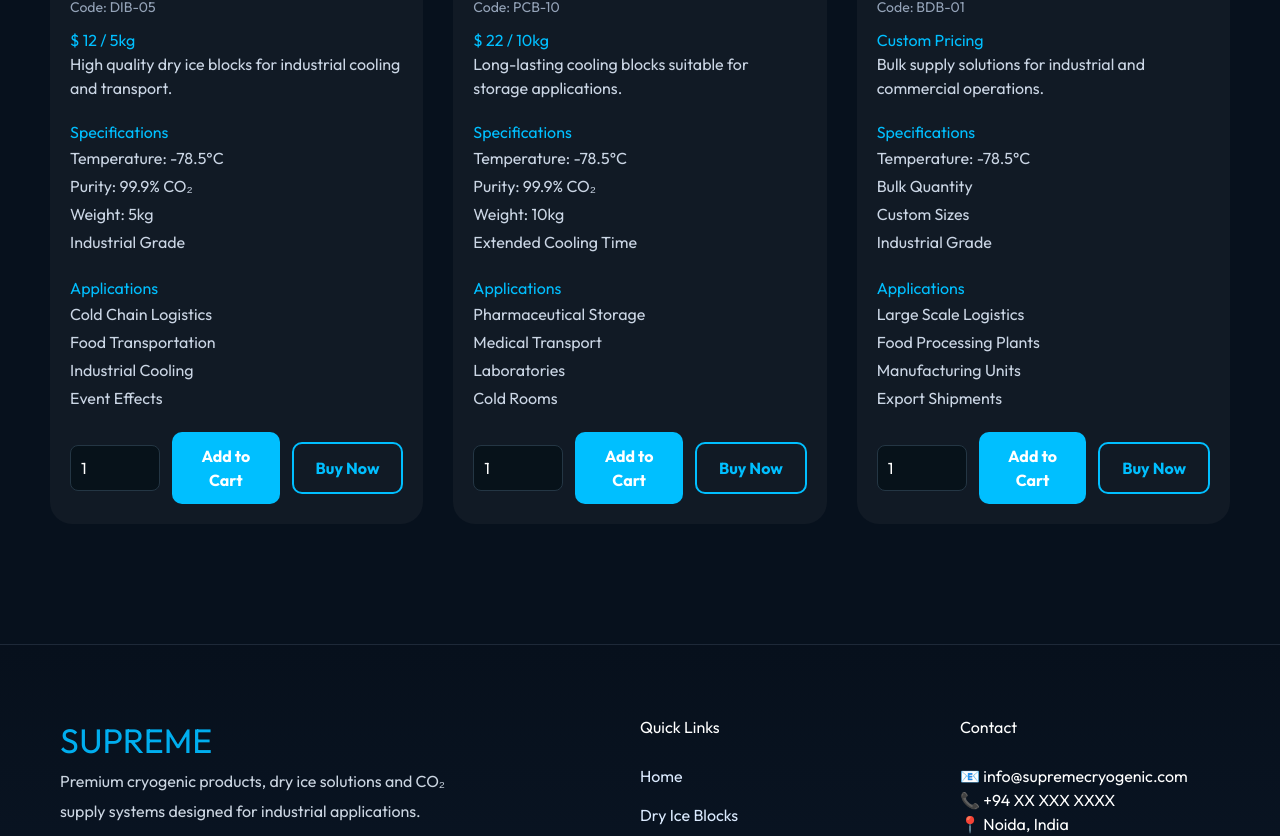
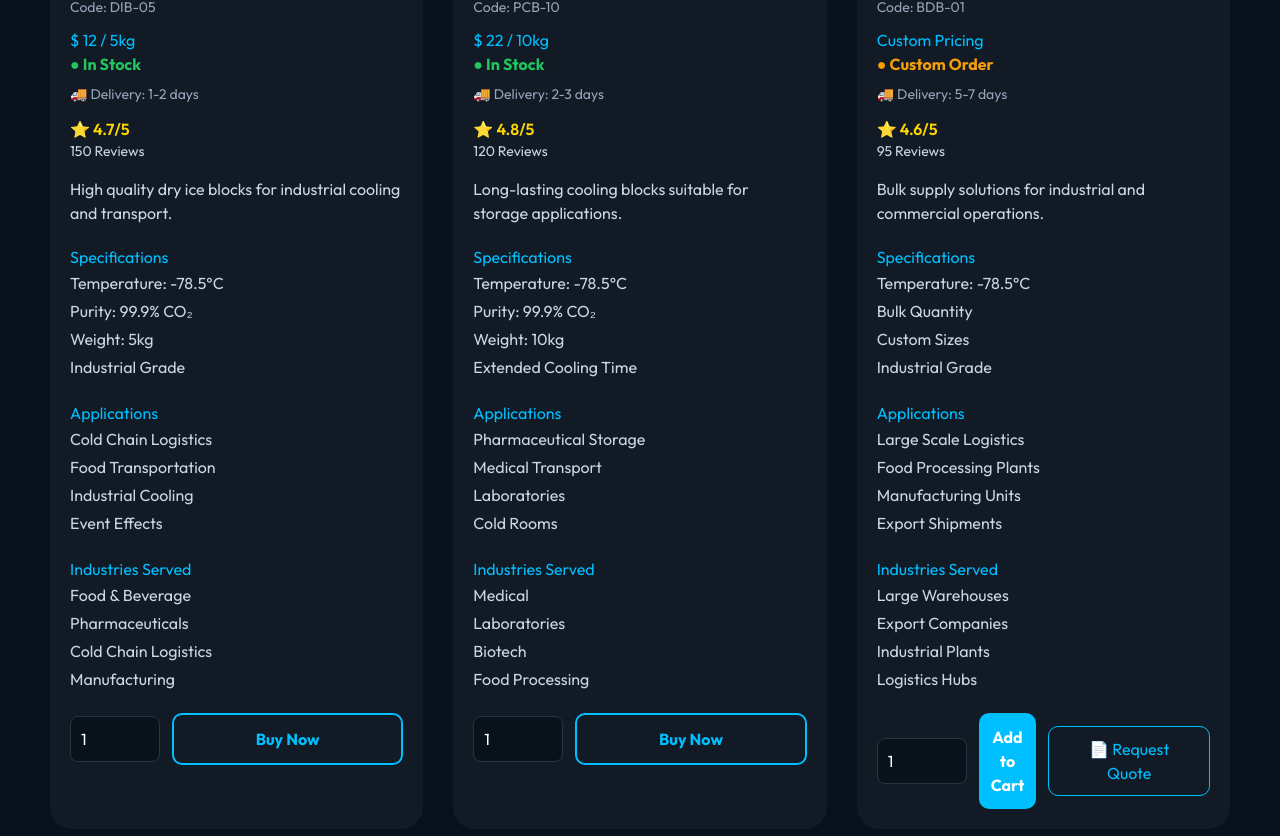
Before and after one commit to harshkr001/Supreme_Cyogenic, a React (Vite) app: page /dry-ice-blocks in a window 1280 px wide. Shown: the part 733-1569 px from the top of the page. Built offline with nearby package versions, Linux system fonts and the light colour scheme.

Commit message:
dryiceblock update

```diff
--- a/src/Pages/DryIceBlocks.jsx
+++ b/src/Pages/DryIceBlocks.jsx
@@ -14,6 +14,11 @@ function DryIceBlocks() {
       title: "Industrial Dry Ice Blocks",
       price: "$ 12 / 5kg",
       productCode: "DIB-05",
+      availability: "In Stock",
+      deliveryTime: "1-2 days",
+      rating: "4.7/5",
+      reviews: "150 Reviews",
+      quoteOnly: false,
       desc: "High quality dry ice blocks for industrial cooling and transport.",
 
       specifications: [
@@ -28,6 +33,13 @@ function DryIceBlocks() {
         "Food Transportation",
         "Industrial Cooling",
         "Event Effects"
+      ],
+
+      industries: [
+        "Food & Beverage",
+        "Pharmaceuticals",
+        "Cold Chain Logistics",
+        "Manufacturing"
       ]
     },
     {
@@ -36,6 +48,11 @@ function DryIceBlocks() {
       title: "Premium Cooling Blocks",
       price: "$ 22 / 10kg",
       productCode: "PCB-10",
+      availability: "In Stock",
+      deliveryTime: "2-3 days",
+      rating: "4.8/5",
+      reviews: "120 Reviews",
+      quoteOnly: false,
       desc: "Long-lasting cooling blocks suitable for storage applications.",
 
       specifications: [
@@ -50,7 +67,13 @@ function DryIceBlocks() {
         "Medical Transport",
         "Laboratories",
         "Cold Rooms"
-      ]
+      ],
+      industries: [
+        "Medical",
+        "Laboratories",
+        "Biotech",
+        "Food Processing"
+      ],
     },
     {
       id: "block-2",
@@ -58,6 +81,11 @@ function DryIceBlocks() {
       title: "Bulk Dry Ice Blocks",
       price: "Custom Pricing",
       productCode: "BDB-01",
+      availability: "Custom Order",
+      deliveryTime: "5-7 days",
+      rating: "4.6/5",
+      reviews: "95 Reviews",
+      quoteOnly: true,
       desc: "Bulk supply solutions for industrial and commercial operations.",
 
       specifications: [
@@ -72,7 +100,13 @@ function DryIceBlocks() {
         "Food Processing Plants",
         "Manufacturing Units",
         "Export Shipments"
-      ]
+      ],
+      industries: [
+        "Large Warehouses",
+        "Export Companies",
+        "Industrial Plants",
+        "Logistics Hubs"
+      ],
     },
   ];
 
@@ -189,6 +223,48 @@ function DryIceBlocks() {
               {item.price}
             </h3>
 
+            <p
+              style={{
+                color: item.availability === "In Stock" ? "#22c55e" : "#f59e0b",
+                fontWeight: "bold",
+                marginBottom: "8px"
+              }}
+            >
+              ● {item.availability}
+            </p>
+
+            <p
+              style={{
+                color: "#94a3b8",
+                fontSize: "14px",
+                marginTop: "4px",
+                marginBottom: "12px"
+              }}
+            >
+              🚚 Delivery: {item.deliveryTime}
+            </p>
+
+            <p
+              style={{
+                color: "#FFD700",
+                fontSize: "16px",
+                fontWeight: "600",
+                marginTop: "8px"
+              }}
+            >
+              ⭐ {item.rating}
+            </p>
+
+            <p
+              style={{
+                color: "#CBD6E5",
+                fontSize: "14px",
+                marginBottom: "15px"
+              }}
+            >
+              {item.reviews}
+            </p>
+
             <p style={{ color: "#CBD6E5" }}>
               {item.desc}
             </p>
@@ -213,6 +289,16 @@ function DryIceBlocks() {
               ))}
             </ul>
 
+            <h4 style={{ color: "#00BFFF", marginTop: "20px" }}>
+              Industries Served
+            </h4>
+
+            <ul style={{ color: "#CBD6E5", lineHeight: "28px" }}>
+              {item.industries.map((industry, i) => (
+                <li key={i}>{industry}</li>
+              ))}
+            </ul>
+
             <div style={{ display: "flex", gap: "12px", marginTop: "20px", alignItems: "center" }}>
 
 
@@ -224,6 +310,7 @@ function DryIceBlocks() {
                 style={{ width: 90, padding: "10px", borderRadius: 8, border: "1px solid #243644", background: "#07121a", color: "white" }}
               />
 
+              {item.quoteOnly && (
                 <button
                   onClick={() => {
                     const el = document.getElementById(`qty-block-${index}`);
@@ -246,7 +333,11 @@ function DryIceBlocks() {
                 >
                   Add to Cart
                 </button>
+              )}
 
+
+
+              {!item.quoteOnly && (
                 <button
                   style={{
                     flex: 1,
@@ -273,6 +364,25 @@ function DryIceBlocks() {
                 >
                   Buy Now
                 </button>
+              )}
+
+
+              {item.quoteOnly && (
+                <button
+                  style={{
+                    background: "transparent",
+                    border: "1px solid #00BFFF",
+                    color: "#00BFFF",
+                    padding: "10px 20px",
+                    borderRadius: "10px",
+                    cursor: "pointer"
+                  }}
+                >
+                  📄 Request Quote
+
+                </button>
+              )}
+
 
             </div>
 
```
Lines whose indentation alone changed are shown as unchanged.
